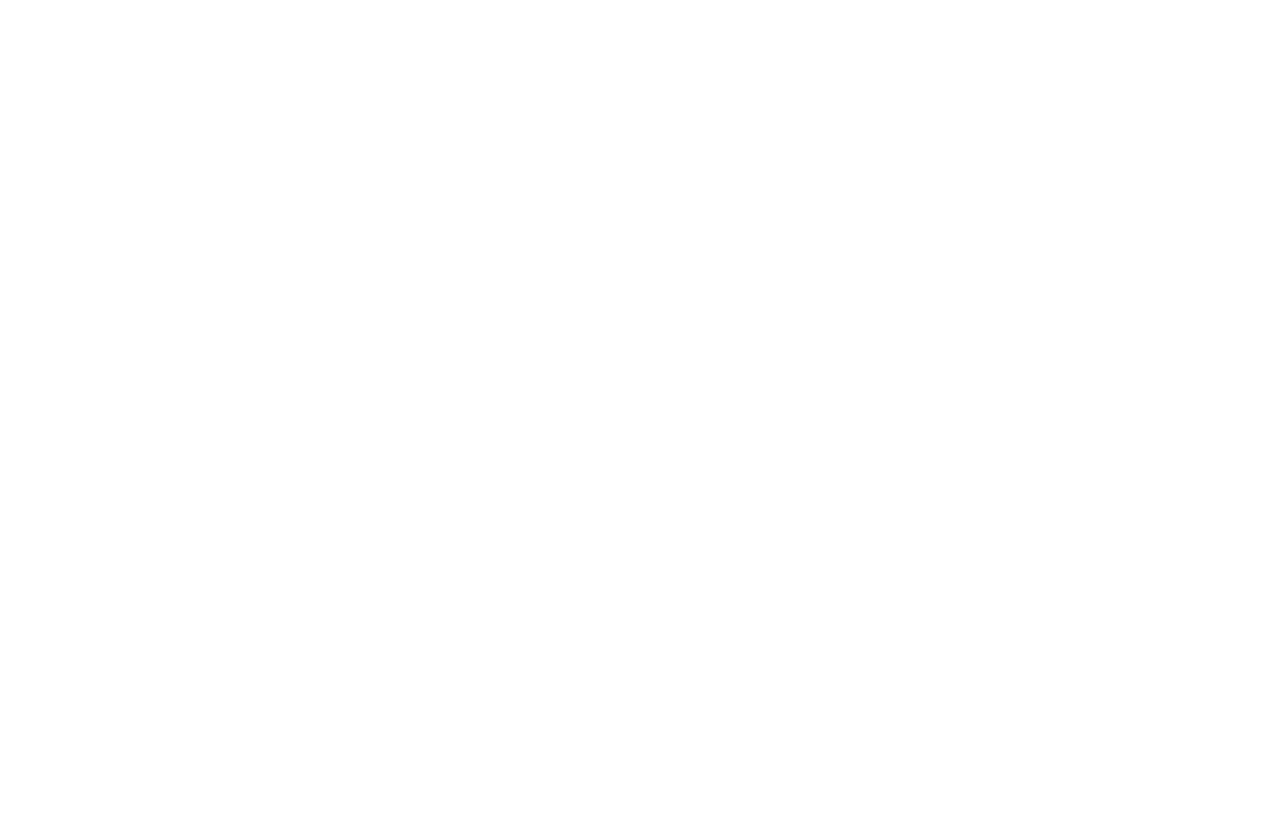
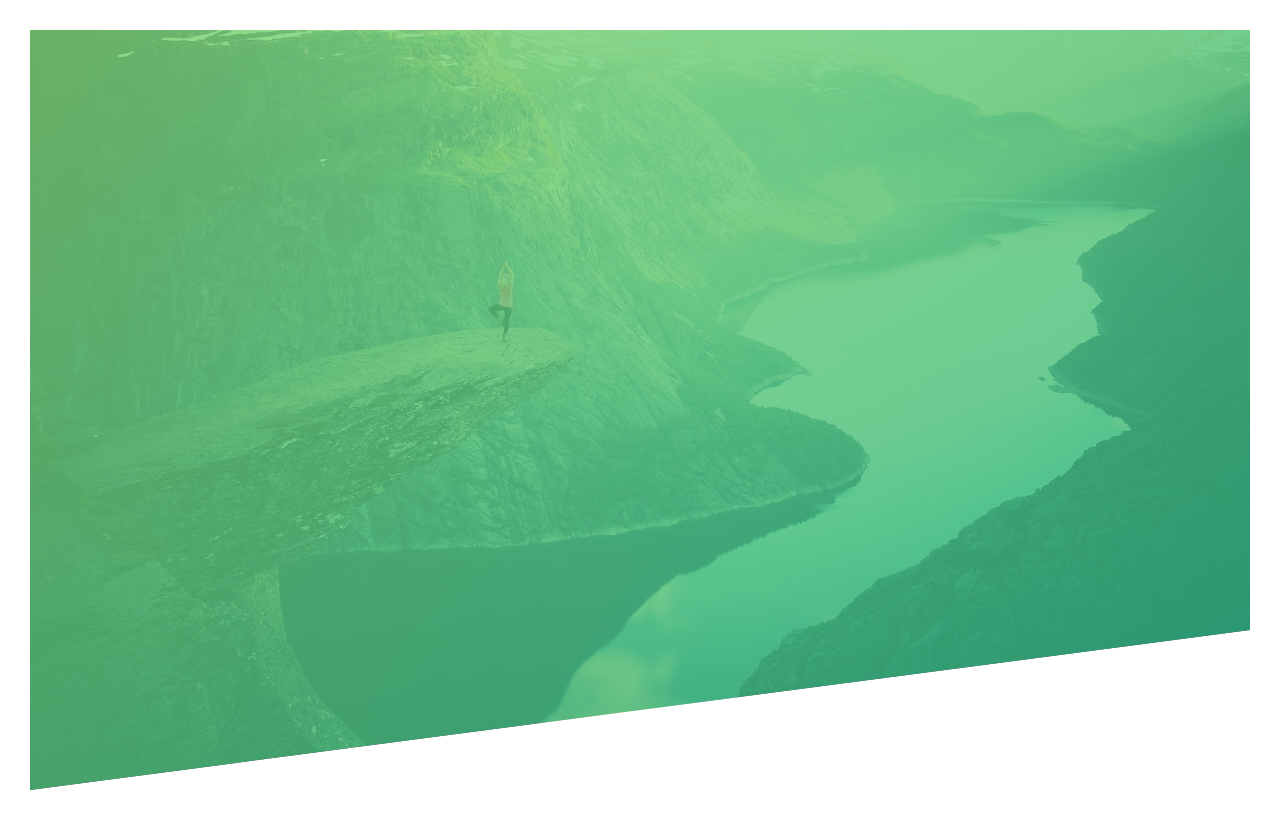
Before and after one commit to skemp42/AdvancedCssCourse, a plain HTML site: page Natours/starter/index.html in a window 1280 px wide. Drawn offline with Linux system fonts and the light colour scheme; files that its build step writes are made by us from their sources.

Commit message:
Header Part 1

```diff
--- a/Natours/starter/css/style.css
+++ b/Natours/starter/css/style.css
@@ -6,3 +6,31 @@ Medium green: #55c57a
 Dark green: #28b485
 
 */
+
+* {
+  margin: 0;
+  padding: 0;
+  box-sizing: inherit;
+}
+
+body {
+  font-family: "Lato", sans-serif;
+  font-weight: 400;
+  font-size: 16px;
+  line-height: 1.7;
+  color: #777;
+  padding: 30px;
+}
+
+.header {
+  height: 95vh;
+  background-image: linear-gradient(
+      to right bottom,
+      rgb(126, 213, 111, 0.8),
+      rgb(40, 180, 131, 0.8)
+    ),
+    url("../img/hero.jpg");
+  background-size: cover;
+  background-position: top;
+  clip-path: polygon(0 0, 100% 0, 100% 75vh, 0 100%);
+}
--- a/Natours/starter/index.html
+++ b/Natours/starter/index.html
@@ -1,19 +1,21 @@
 <!DOCTYPE html>
 <html lang="en">
-    <head>
-        <meta charset="UTF-8">
-        <meta name="viewport" content="width=device-width, initial-scale=1.0">
+  <head>
+    <meta charset="UTF-8" />
+    <meta name="viewport" content="width=device-width, initial-scale=1.0" />
 
-        <link href="https://fonts.googleapis.com/css?family=Lato:100,300,400,700,900" rel="stylesheet">
+    <link
+      href="https://fonts.googleapis.com/css?family=Lato:100,300,400,700,900"
+      rel="stylesheet"
+    />
 
-        <link rel="stylesheet" href="css/icon-font.css">
-        <link rel="stylesheet" href="css/style.css">
-        <link rel="shortcut icon" type="image/png" href="img/favicon.png">
+    <link rel="stylesheet" href="css/icon-font.css" />
+    <link rel="stylesheet" href="css/style.css" />
+    <link rel="shortcut icon" type="image/png" href="img/favicon.png" />
 
-        <title>Natours | Exciting tours for adventurous people</title>
-    </head>
-    <body>
-
-
-    </body>
+    <title>Natours | Exciting tours for adventurous people</title>
+  </head>
+  <body>
+    <header class="header"></header>
+  </body>
 </html>
```
